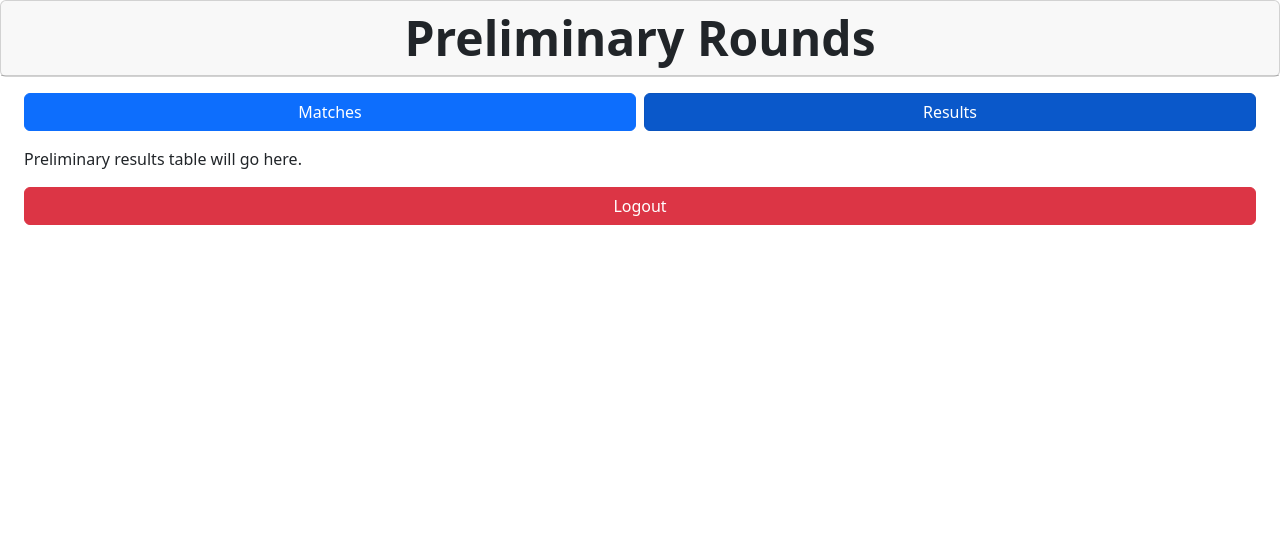
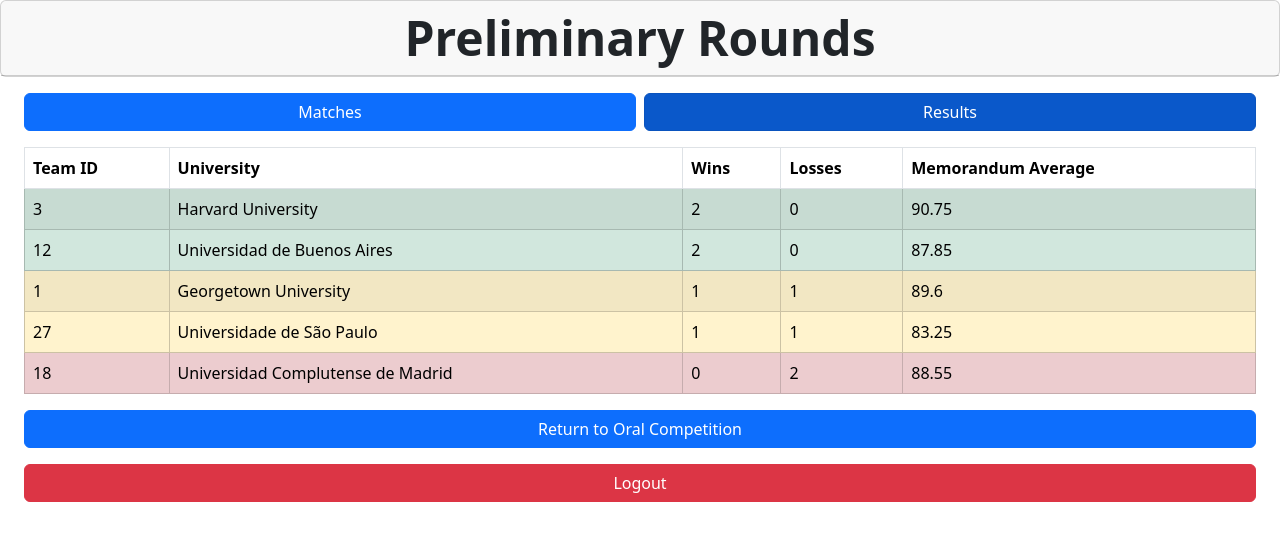
Before and after one commit to AlvaroDSolari19/IAMOOT-ADMINS, a React (Vite) app: page /oral/preliminaries in a window 1280 px wide. Both pictures are taken after a click on the button "Results". Shown: the top 540 px of the page. Built offline with nearby package versions, Linux system fonts and the light colour scheme.

Commit message:
Added preliminary results table with sorting, color-coded standings, and improved navigation back to oral competition

```diff
--- a/src/pages/Preliminaries.jsx
+++ b/src/pages/Preliminaries.jsx
@@ -47,6 +47,44 @@
         }
     ];
 
+    const preliminaryResults = [
+        {
+            teamID: '12',
+            universityName: 'Universidad de Buenos Aires',
+            numberOfWins: 2,
+            numberOfLosses: 0,
+            memorandumAverage: 87.85
+        },
+        {
+            teamID: '3',
+            universityName: 'Harvard University',
+            numberOfWins: 2,
+            numberOfLosses: 0,
+            memorandumAverage: 90.75
+        },
+        {
+            teamID: '27',
+            universityName: 'Universidade de São Paulo',
+            numberOfWins: 1,
+            numberOfLosses: 1,
+            memorandumAverage: 83.25
+        },
+        {
+            teamID: '1',
+            universityName: 'Georgetown University',
+            numberOfWins: 1,
+            numberOfLosses: 1,
+            memorandumAverage: 89.6
+        },
+        {
+            teamID: '18',
+            universityName: 'Universidad Complutense de Madrid',
+            numberOfWins: 0,
+            numberOfLosses: 2,
+            memorandumAverage: 88.55
+        }
+    ];
+
     const navigate = useNavigate();
 
     const [selectedView, setSelectedView] = useState('matches');
@@ -71,6 +109,20 @@
     const handleMatchClick = (matchID) => {
         sessionStorage.setItem('preliminaryMatchesSelectedDay', selectedDay);
         navigate(`/oral/preliminaries/match/${matchID}`);
+    }
+
+    const sortedResults = [...preliminaryResults].sort((firstTeam, secondTeam) => {
+        if (firstTeam.numberOfWins !== secondTeam.numberOfWins) {
+            return secondTeam.numberOfWins - firstTeam.numberOfWins;
+        }
+
+        return secondTeam.memorandumAverage - firstTeam.memorandumAverage;
+    });
+
+    const getRowClass = (currentTeam) => {
+        if (currentTeam.numberOfWins === 2) return 'table-success';
+        if (currentTeam.numberOfLosses === 2) return 'table-danger';
+        return 'table-warning';
     }
 
     return (
@@ -126,7 +178,7 @@
                                         <td>{currentMatch.victimUniversity} ({currentMatch.victimTeamID})</td>
                                         <td>{currentMatch.matchDay} at {currentMatch.matchTime}</td>
                                         <td>{currentMatch.matchClassroom}</td>
-                                        <td>{currentMatch.winningTeamID ? 'Selected' : 'Pending' }</td>
+                                        <td>{currentMatch.winningTeamID ? 'Selected' : 'Pending'}</td>
                                     </tr>
                                 ))}
                             </tbody>
@@ -135,11 +187,34 @@
                 )}
 
                 {selectedView === 'results' && (
-                    <p>Preliminary results table will go here.</p>
+                    <Table striped bordered hover>
+                        <thead>
+                            <tr>
+                                <th>Team ID</th>
+                                <th>University</th>
+                                <th>Wins</th>
+                                <th>Losses</th>
+                                <th>Memorandum Average</th>
+                            </tr>
+                        </thead>
+
+                        <tbody>
+                            {sortedResults.map((currentTeam) => (
+                                <tr key={currentTeam.teamID} className={getRowClass(currentTeam)}>
+                                    <td>{currentTeam.teamID}</td>
+                                    <td>{currentTeam.universityName}</td>
+                                    <td>{currentTeam.numberOfWins}</td>
+                                    <td>{currentTeam.numberOfLosses}</td>
+                                    <td>{currentTeam.memorandumAverage}</td>
+                                </tr>
+                            ))}
+                        </tbody>
+                    </Table>
                 )}
             </div>
 
             <div className='d-grid gap-3 px-4'>
+                <Button onClick={() => navigate('/oral')}>Return to Oral Competition</Button>
                 <Button variant='danger' onClick={() => navigate('/')}>Logout</Button>
             </div>
 
```
